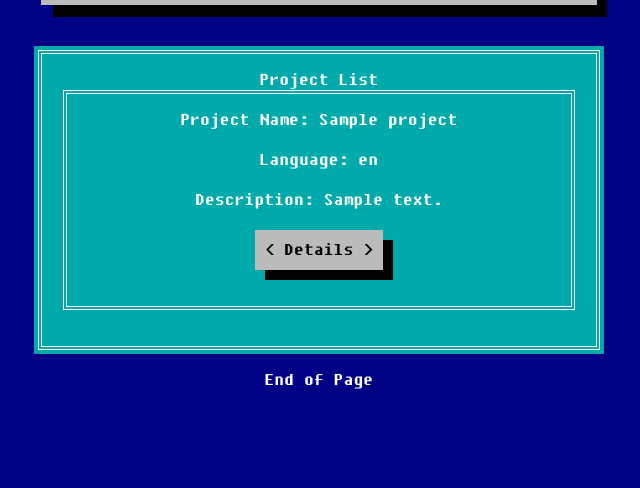
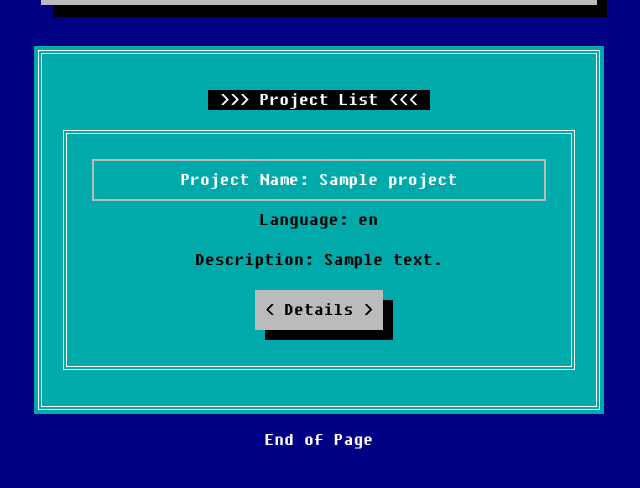
Before and after one commit to coffeegremlin/codingcooler, a Django app: page /projects/ in a window 1280 px wide. Shown: the part 214-702 px from the top of the page, without its empty margins (321-961 px from the left). Run offline with Django 3.2, Linux system fonts and the light colour scheme; a user stored in the database is signed in; tables that the repository leaves empty hold one stand-in row (values such as "Sample post").

Commit message:
restyle resources and project

```diff
--- a/main_app/templates/projects/index.html
+++ b/main_app/templates/projects/index.html
@@ -9,14 +9,14 @@
 {% block content %}
 
 <section class="hero-unit" style="max-width: 40%; margin: 20px auto;">
-  <h2>Project List</h2>
+  <h3 class="badge badge-info" style="margin: 20px auto;">Project List</h3>
   {% comment %} add some stylish shit here, idk {% endcomment %}
   {% for project in projects %}
     <div class="hero-unit">
-      <div class="">
-        <p class="text-center">Project Name: {{ project.name }}</p>
-        <p class="text-center">Language: {{ project.programming_language }}</p>
-        <p class="text-center">Description: {{ project.description }}</p>
+      <div>
+        <p class="lead">Project Name: {{ project.name }}</p>
+        <p class="text-info">Language: {{ project.programming_language }}</p>
+        <p class="text-info">Description: {{ project.description }}</p>
         <a href="{% url 'projects_detail' project.id %}" class="btn btn-primary btn-large">Details</a>
       </div>
     </div>
```
Also changed, not shown: main_app/templates/main_app/resource_list.html (+3 -7 lines).
